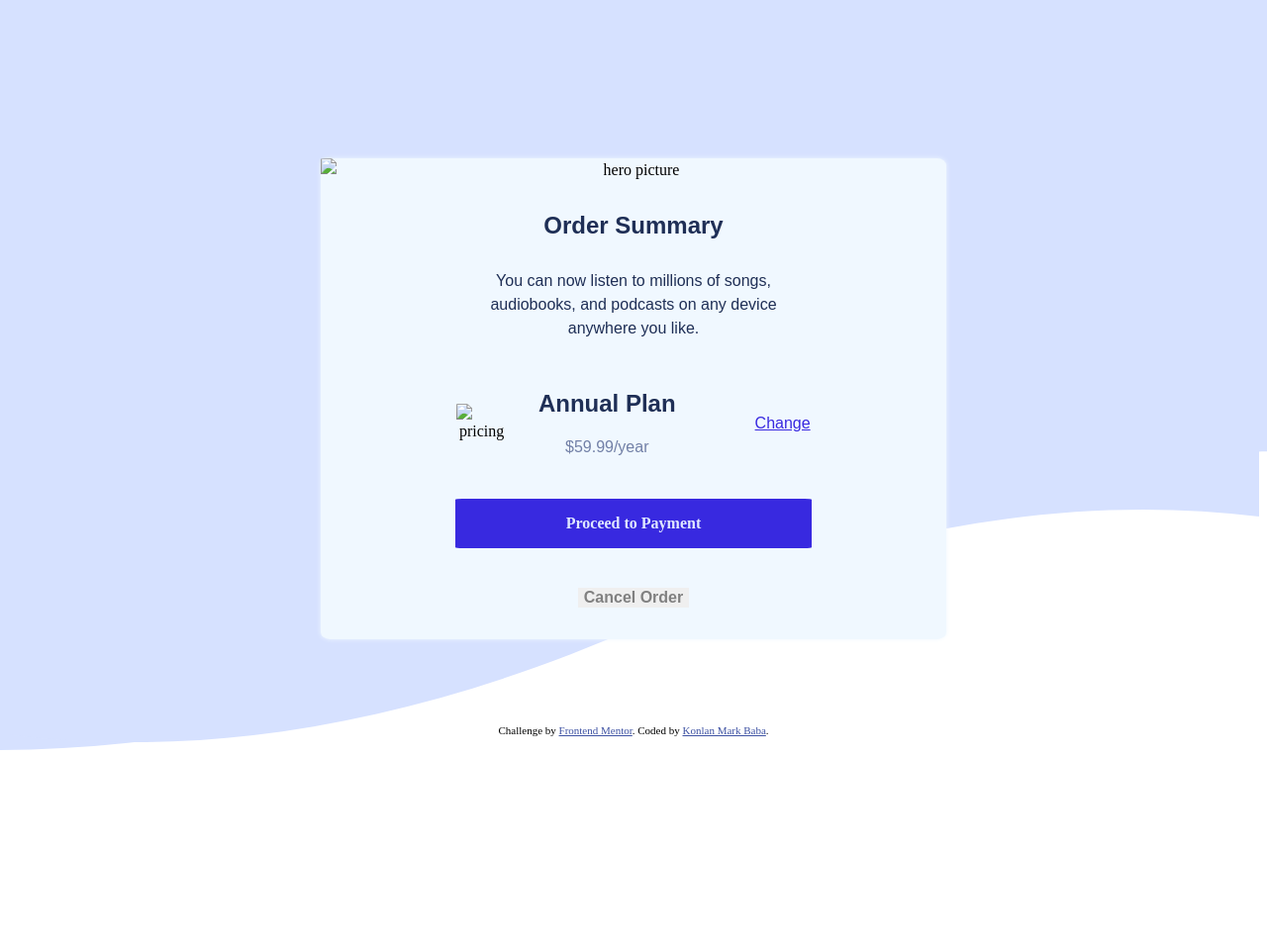
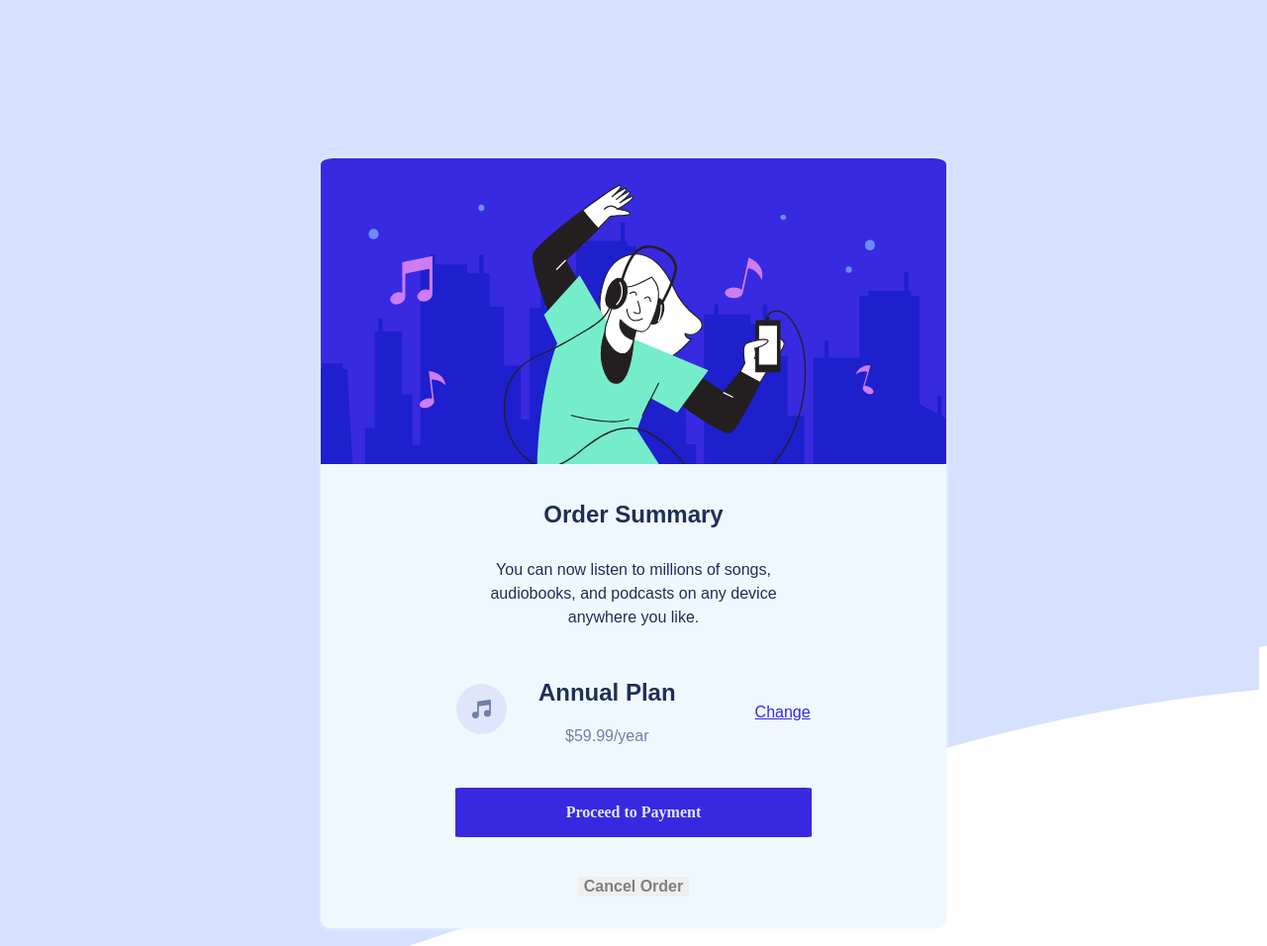
Before and after one commit to markkonlanbaba/order-summary-project, a plain HTML site: page index.html in a window 1280 px wide. Shown: the top 956 px of the page at 99% size. Before the commit the page ends 800 px from the top, so only its background shows below. Drawn offline with Linux system fonts and the light colour scheme; a web font is replaced by a local one.

Commit message:
Update index.html

```diff
--- a/index.html
+++ b/index.html
@@ -17,7 +17,7 @@
 <body>
 <div class="card-container">
   <div class="hero-img">
-<img src="/images/illustration-hero.svg" alt="hero picture">
+<img src="illustration-hero.svg" alt="hero picture">
 </div>
 <div class="hero-header">
   <h2>
@@ -31,7 +31,7 @@
 </div>
 <div class="hero-pricing">
   <div class="pricing-icon">
-    <img src="/images/icon-music.svg" alt="pricing">
+    <img src="icon-music.svg" alt="pricing">
   </div>
   <div class="pricing">
     <h2>Annual Plan</h2>
```
